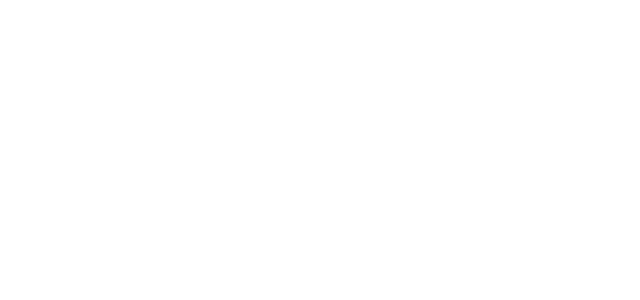
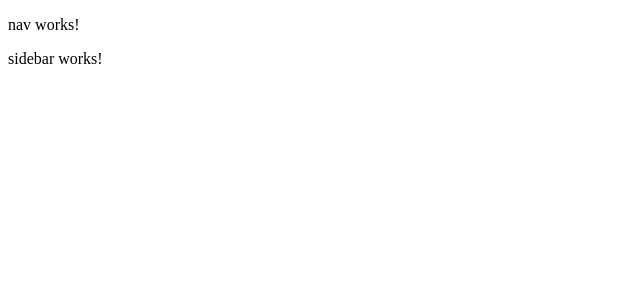
Before and after one commit to xpakx/locus, an Angular app in the folder frontend/: page / in a window 1280 px wide. Shown: the top 300 px of the page, without its empty margins (0-640 px from the left). Built offline with nearby package versions, Linux system fonts and the light colour scheme.

Commit message:
chore(frontend/ui): sketch main layout

```diff
--- a/frontend/src/app/app.component.html
+++ b/frontend/src/app/app.component.html
@@ -1 +1,15 @@
-<router-outlet></router-outlet>
+
+<div class="container">
+  <div class="nav-bar">
+    <app-nav></app-nav>
+  </div>
+
+  <div class="content">
+    <div class="sidebar-container">
+      <app-sidebar></app-sidebar>
+    </div>
+    <div class="main-container">
+      <router-outlet></router-outlet>
+    </div>
+  </div>
+</div>
--- a/frontend/src/app/app.module.ts
+++ b/frontend/src/app/app.module.ts
@@ -4,10 +4,14 @@
 
 import { AppRoutingModule } from './app-routing.module';
 import { AppComponent } from './app.component';
+import { NavComponent } from './main/nav/nav.component';
+import { SidebarComponent } from './main/sidebar/sidebar.component';
 
 @NgModule({
   declarations: [
-    AppComponent
+    AppComponent,
+    NavComponent,
+    SidebarComponent
   ],
   imports: [
     BrowserModule,
--- /dev/null
+++ b/frontend/src/app/main/nav/nav.component.html
@@ -0,0 +1 @@
+<p>nav works!</p>
--- /dev/null
+++ b/frontend/src/app/main/nav/nav.component.ts
@@ -0,0 +1,15 @@
+import { Component, OnInit } from '@angular/core';
+
+@Component({
+  selector: 'app-nav',
+  templateUrl: './nav.component.html',
+  styleUrls: ['./nav.component.css']
+})
+export class NavComponent implements OnInit {
+
+  constructor() { }
+
+  ngOnInit(): void {
+  }
+
+}
--- /dev/null
+++ b/frontend/src/app/main/sidebar/sidebar.component.html
@@ -0,0 +1 @@
+<p>sidebar works!</p>
--- /dev/null
+++ b/frontend/src/app/main/sidebar/sidebar.component.ts
@@ -0,0 +1,15 @@
+import { Component, OnInit } from '@angular/core';
+
+@Component({
+  selector: 'app-sidebar',
+  templateUrl: './sidebar.component.html',
+  styleUrls: ['./sidebar.component.css']
+})
+export class SidebarComponent implements OnInit {
+
+  constructor() { }
+
+  ngOnInit(): void {
+  }
+
+}
```
Also changed, not shown: frontend/src/app/main/nav/nav.component.css (added), frontend/src/app/main/sidebar/sidebar.component.css (added), 2 other files (tests, documents, lock files or other folders).
